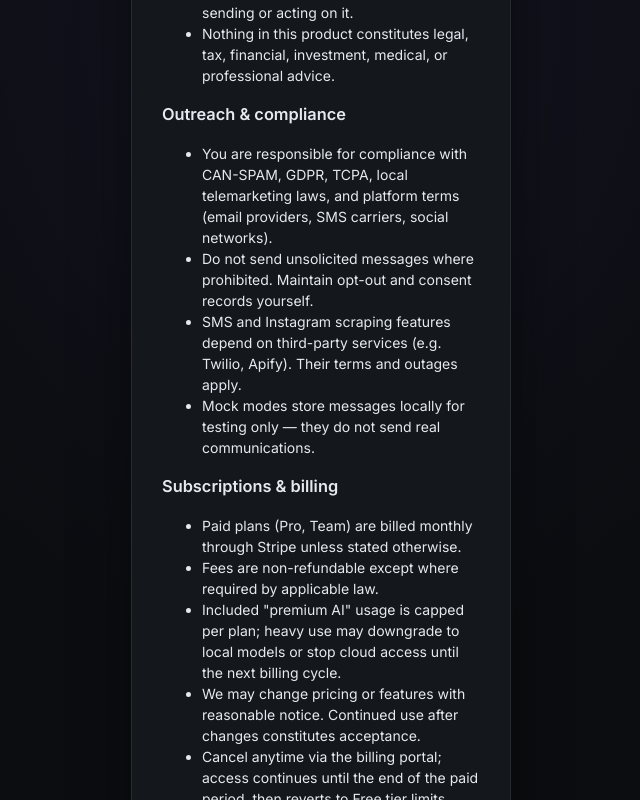
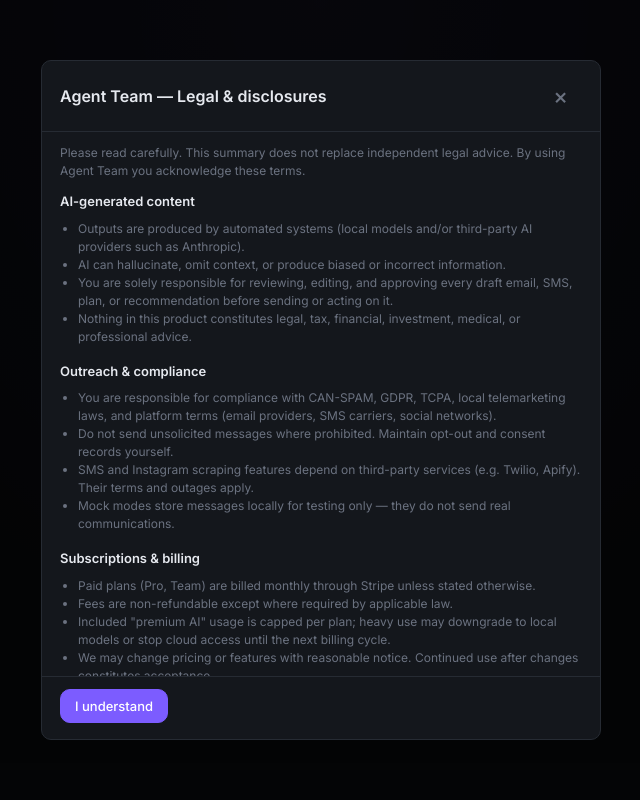
Before and after one commit to chauhanavi21/multi-agent, a React (Vite) app in the folder frontend/: page / in a window 1280 px wide. Both pictures are taken after a click on the button "Terms · Privacy · AI disclosures". Shown: the top 800 px of the page, without its empty margins (319-959 px from the left). Built offline with nearby package versions, Linux system fonts and the light colour scheme.

Commit message:
Style legal banners, modal, billing fine print, and app shell layout

```diff
--- a/frontend/src/styles-phase4.css
+++ b/frontend/src/styles-phase4.css
@@ -180,3 +180,119 @@
   font-family: ui-monospace, SFMono-Regular, Menlo, monospace;
   font-size: 12px;
 }
+
+/* Legal & billing disclosures */
+.legal-banner {
+  padding: 8px 14px;
+  font-size: 12px;
+  line-height: 1.45;
+  border-bottom: 1px solid var(--border);
+}
+.legal-banner-warn {
+  background: rgba(224, 196, 108, 0.12);
+  color: #e8d49a;
+}
+.legal-banner-info {
+  background: rgba(92, 212, 126, 0.1);
+  color: #9ee0b0;
+}
+.legal-footer {
+  padding: 12px 20px 16px;
+  border-top: 1px solid var(--border);
+  text-align: center;
+}
+.legal-footer-compact {
+  padding: 12px 0 0;
+  border-top: none;
+  margin-top: 16px;
+}
+.legal-footer-text {
+  font-size: 10.5px;
+  color: var(--text-dim);
+  margin: 0 0 6px;
+}
+.legal-link {
+  background: none;
+  border: none;
+  color: var(--accent);
+  font-size: 11px;
+  cursor: pointer;
+  text-decoration: underline;
+  padding: 0;
+}
+.legal-link.inline {
+  display: inline;
+}
+.legal-checkbox {
+  display: flex;
+  gap: 8px;
+  align-items: flex-start;
+  font-size: 11.5px;
+  color: var(--text-dim);
+  margin: 10px 0;
+  cursor: pointer;
+}
+.legal-checkbox input { margin-top: 3px; flex-shrink: 0; }
+.legal-modal-backdrop {
+  position: fixed;
+  inset: 0;
+  background: rgba(0, 0, 0, 0.65);
+  z-index: 1000;
+  display: flex;
+  align-items: center;
+  justify-content: center;
+  padding: 20px;
+}
+.legal-modal {
+  background: var(--surface);
+  border: 1px solid var(--border);
+  border-radius: 10px;
+  max-width: 560px;
+  width: 100%;
+  max-height: 85vh;
+  display: flex;
+  flex-direction: column;
+}
+.legal-modal-header {
+  display: flex;
+  justify-content: space-between;
+  align-items: center;
+  padding: 16px 18px;
+  border-bottom: 1px solid var(--border);
+}
+.legal-modal-header h2 { margin: 0; font-size: 16px; }
+.legal-modal-close {
+  background: none;
+  border: none;
+  color: var(--text-dim);
+  font-size: 22px;
+  cursor: pointer;
+  line-height: 1;
+}
+.legal-modal-intro { padding: 12px 18px 0; font-size: 12px; margin: 0; }
+.legal-modal-body {
+  overflow-y: auto;
+  padding: 12px 18px;
+  flex: 1;
+}
+.legal-section { margin-bottom: 16px; }
+.legal-section h3 { font-size: 13px; margin: 0 0 8px; }
+.legal-section ul {
+  margin: 0;
+  padding-left: 18px;
+  font-size: 12px;
+  color: var(--text-dim);
+  line-height: 1.5;
+}
+.legal-modal-footer {
+  padding: 12px 18px 16px;
+  border-top: 1px solid var(--border);
+}
+.billing-fine-print {
+  font-size: 10px;
+  color: var(--text-dim);
+  line-height: 1.4;
+  margin: 8px 0 0;
+}
+.appshell-body { flex: 1; min-height: 0; display: flex; flex-direction: column; }
+.appshell { display: flex; flex-direction: column; min-height: 100vh; }
```
